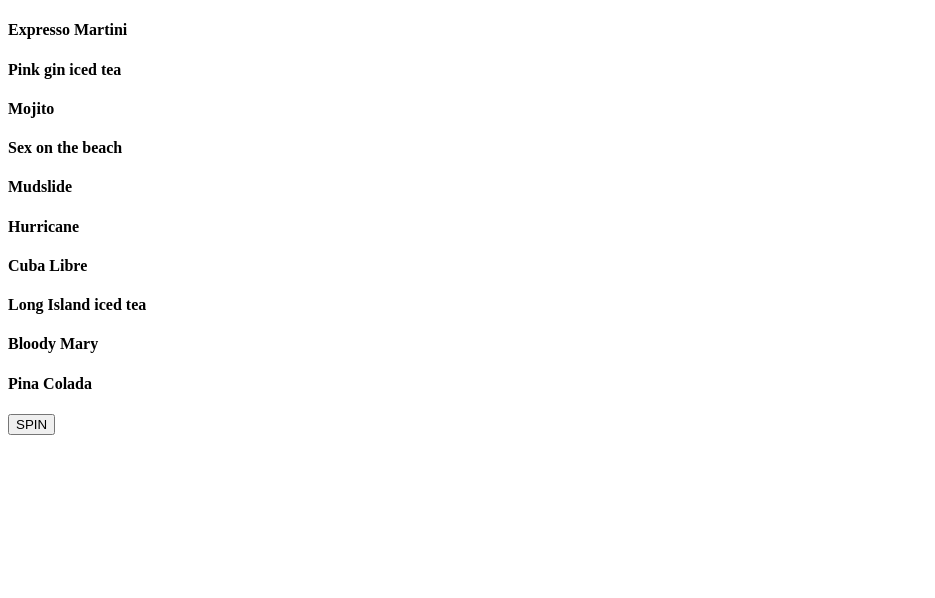
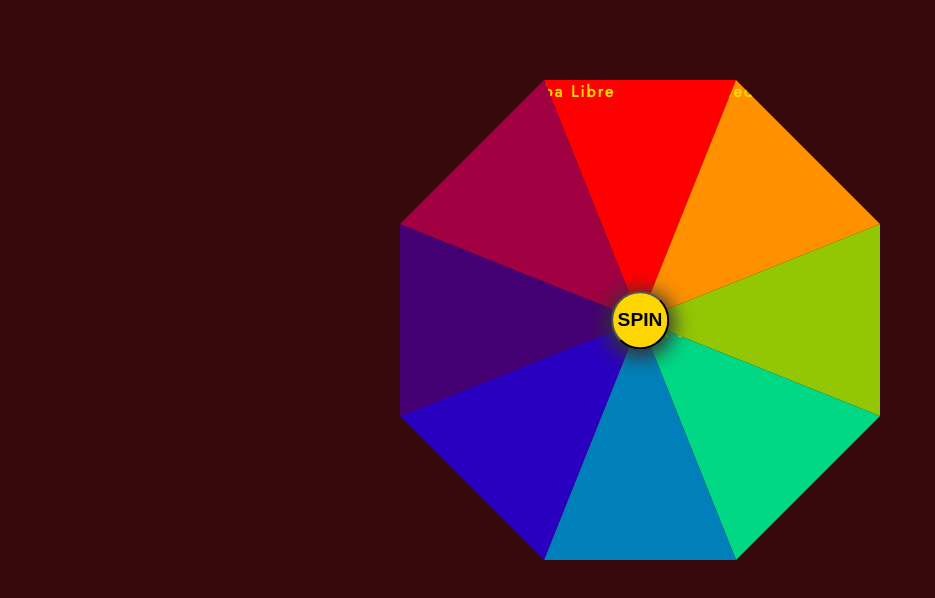
Before and after one commit to EddieStn/cocktail-roulette, a plain HTML site: page index.html in a window 1280 px wide. Shown: the whole page, without its empty margins (0-935 px from the left). Drawn offline with Linux system fonts and the light colour scheme.

Commit message:
Style and set position for roulette spans & button

```diff
--- a/assets/css/style.css
+++ b/assets/css/style.css
@@ -0,0 +1,104 @@
+@import url('https://fonts.googleapis.com/css2?family=Jost&display=swap');
+
+* {
+    box-sizing: 0;
+    padding: 0;
+    margin: 0;
+}
+
+body {
+    font-family: 'Jost', sans-serif;
+    display: flex;
+    justify-content: center;
+    align-items: center;
+    background-color: rgb(54, 10, 10);
+    color: gold;
+    letter-spacing: 2px;
+    height: 80vh;
+    overflow: hidden;
+}
+
+.outer-box {
+    position: relative;
+    width: 30em;
+    height: 30em;
+}
+
+.inner-box {
+    position: relative;
+    width: 100%;
+    height: 100%;
+}
+
+span {
+    width: 50%;
+    height: 50%;
+    display: inline-block;
+    position: absolute;
+}
+
+.cocktail1 {
+    clip-path: polygon(10% 0, 50% 100%, 90% 0);
+    background-color: rgb(255, 0, 0);
+    left: 120px;
+    top: 0;
+}
+.cocktail2 {
+    clip-path: polygon(0 100%, 40% 0, 100% 60%);
+    background-color: rgb(255, 145, 0);
+    right: 0;
+}
+.cocktail3 {
+    clip-path: polygon(0 50%, 100% 10%, 100% 90%);
+    background-color: rgb(147, 199, 3);
+    right: 0;
+    top: 120px;
+}
+.cocktail4 {
+    clip-path: polygon(0 0, 100% 40%, 40% 100%);
+    background-color: rgb(0, 216, 133);
+    bottom: 0;
+    right: 0;
+}
+.cocktail5 {
+    clip-path: polygon(50% 0, 10% 100%, 90% 100%);
+    background-color: rgb(0, 128, 187);
+    left: 120px;
+    bottom: 0;
+}
+.cocktail6 {
+    clip-path: polygon(100% 0, 60% 100%, 0 40%);
+    background-color: rgb(42, 0, 192);
+    left: 0;
+    bottom: 0;
+}
+.cocktail7 {
+    clip-path: polygon(100% 50%, 0 10%, 0 90%);
+    background-color: rgb(68, 0, 114);
+    top: 120px;
+}
+.cocktail8 {
+    clip-path: polygon(100% 100%, 0 60%, 60% 0);
+    background-color: rgb(161, 0, 67);
+    top: 0;
+}
+.spin {
+    position: absolute;
+    top: 50%;
+    left: 50%;
+    width: 3em;
+    height: 3em;
+    font-size: 1.2rem;
+    color: #000;
+    background-color: gold;
+    border-radius: 50%;
+    box-shadow: 0 4px 20px 5px #333;
+    transform: translate(-50%, -50%);
+    cursor: pointer;
+    font-weight: bold;
+}
+.spin:active {
+    width: 2.9em;
+    height: 2.9em;
+    font-size: 1.1rem;
+}
--- a/index.html
+++ b/index.html
@@ -10,10 +10,11 @@
 </head>
 
 <body>
-    <div class="mainbox">
+    <div class="outer-box">
+        <div class="inner-box">
             <div class="box">
-            <span class="cocktail1">
-                <h4>Expresso Martini</h4>
+                <span class="cocktail1" >
+                    <h4>Cuba Libre</h4>
                 </span>
                 <span class="cocktail2">
                     <h4>Pink gin iced tea</h4>
@@ -27,56 +28,23 @@
                 <span class="cocktail5">
                     <h4>Mudslide</h4>
                 </span>
-        </div>
-        <div class="box2">
                 <span class="cocktail6">
                     <h4>Hurricane</h4>
                 </span>
                 <span class="cocktail7">
-                <h4>Cuba Libre</h4>
+                    <h4>Expresso Martini</h4>
                 </span>
                 <span class="cocktail8">
-                <h4>Long Island iced tea</h4>
-            </span>
-            <span class="cocktail9">
-                <h4>Bloody Mary</h4>
-            </span>
-            <span class="cocktail10">
                     <h4>Pina Colada</h4>
                 </span>
+            </div>
         </div>
         <button class="spin">SPIN</button>
     </div>
 
     <!--
-        1- Long Island iced tea
-        Prep: 5min Serves 4
-        Mix a jug of this classic cocktail for a summer party. It's made with equal parts of vodka,
-        gin, tequila, rum and triple sec, plus lime, cola and plenty of ice
 
-        Ingredients
-            50ml vodka, vanilla vodka works well
-            50ml London dry gin
-            50ml reposado tequila
-            50ml rum
-            50ml triple sec
-            50-100ml fresh lime juice
-            ice
-            500ml cola
-            2 limes, cut into wedges
-        Method
-            STEP 1
-            Pour the vodka, gin, tequila, rum and triple sec into a large (1.5l) jug,
-            and add lime juice to taste. Half fill the jug with ice,
-            then stir until the outside feels cold.
-
-            STEP 2
-            Add the cola then stir to combine. Drop in the lime wedges.
-
-            STEP 3
-            Fill 4 tall glasses with more ice cubes and pour in the iced tea.
-
-        2- Cuba Libre - A classic Cuban cocktail of rum, cola, lime and ice.
+        1- Cuba Libre - A classic Cuban cocktail of rum, cola, lime and ice.
         Pour into a tall glass for the ultimate refreshing long cocktail
         Prep:5 mins ; Serves 1
         Ingredients
@@ -91,7 +59,7 @@
             into the glass and fill with ice.
             Pour in the rum then fill up with cola and stir gently.
 
-        3-Pink gin iced tea - Blend pink gin with iced tea and you have this unique cocktail, made with spiced rum, elderflower and pink grapefruit.
+        2-Pink gin iced tea - Blend pink gin with iced tea and you have this unique cocktail, made with spiced rum, elderflower and pink grapefruit.
         Serve in a jug for a sharing cocktail
         Prep 15 Serves 6
         Ingredients
@@ -111,7 +79,7 @@
             Pour into a large jug with the pink gin, rum, elderflower cordial and juice.
             Add ice and stir, then add the thyme sprigs and stir again before serving.
 
-        4- Mudslide - Share this creamy adults-only drink with the chocolate lover in your life.
+        3- Mudslide - Share this creamy adults-only drink with the chocolate lover in your life.
          For extra indulgence, grate over some chocolate before serving
          Prep:5 mins
         Cook:2 mins plus overnight chilling
@@ -139,7 +107,7 @@
             Put a few ice cubes in the prepared glasses, then strain in the cocktail.
             Finely grate over the remaining chocolate and serve with a paper straw.
 
-        5-Espresso martini -
+        4-Espresso martini -
          Learn how to make this classic coffee cocktail.
         Our easy recipe uses freshly brewed espresso,
          a dash of coffee liqueur and a simple sugar syrup.
@@ -169,7 +137,7 @@
             STEP 4
             Strain into the chilled glasses. Garnish each one with coffee beans if you like.
 
-        6- Mojito - Mix this classic cocktail for a party using fresh mint,
+        5- Mojito - Mix this classic cocktail for a party using fresh mint,
          white rum, sugar, zesty lime and cooling soda water.
          Play with the quantities to suit your taste.
          Prep 5 Serves 1
@@ -189,7 +157,7 @@
         Pour over the rum, stirring with a long-handled spoon.
          Top up with soda water, garnish with mint and serve.
 
-        7 Hurricane- Our tropical, rum-based hurricane cocktail is easy to make
+        6 Hurricane- Our tropical, rum-based hurricane cocktail is easy to make
          and sure to get your party started.
          Garnish with orange and cocktail cherries for a kitsch touch
          Prep 5 Serves 2
@@ -215,7 +183,7 @@
         STEP 3
         Garnish each one with an orange slice skewered onto a cocktail stick and a couple of cocktail cherries.
 
-        8- Sex on the beach - Combine vodka with peach schnapps and cranberry juice to make a classic sex on the beach cocktail.
+        7- Sex on the beach - Combine vodka with peach schnapps and cranberry juice to make a classic sex on the beach cocktail.
         Garnish with cocktail cherries and orange slices
         Prep 5 Serves 2
         Ingredients
@@ -234,30 +202,7 @@
         Divide the mixture between the two glasses and stir gently to combine.
         Garnish with the cocktail cherries and orange slices.
 
-        9 - Bloody Mary - Turn up the Tabasco spice or dial it down to mix this classic vodka cocktail to your taste
-        Prep 5 serves 2
-        Ingredients
-            large handful of ice
-            100ml vodka
-            500ml tomato juice
-            1 tbsp lemon juice, plus 2 slices to serve
-            few shakes Worcestershire sauce
-            few shakes Tabasco (smoked Tabasco is nice)
-            pinch celery salt
-            pinch black pepper
-            2 celery sticks, to serve
-            Method -
-            STEP 1
-                Place the ice in a large jug. Measure the vodka, tomato juice and lemon juice and pour it straight onto the ice.
-
-            STEP 2
-                Add 3 shakes of Worcestershire sauce and Tabasco (or more if you like it very spicy) and a pinch of celery salt and pepper.
-                Stir until the outside of the jug feels cold, then strain the cocktail into 2 tall glasses.
-
-            STEP 3
-                Top up with fresh ice, add a celery stick and lemon slice to both glasses and enjoy.
-
-        10 - Pina Colada - A tropical blend of rich coconut cream,
+        8 - Pina Colada - A tropical blend of rich coconut cream,
          white rum and tangy pineapple – serve with an umbrella for kitsch appeal
          Prep 5 Serves 1
         Ingredients
```
Lines whose indentation alone changed are shown as unchanged.
